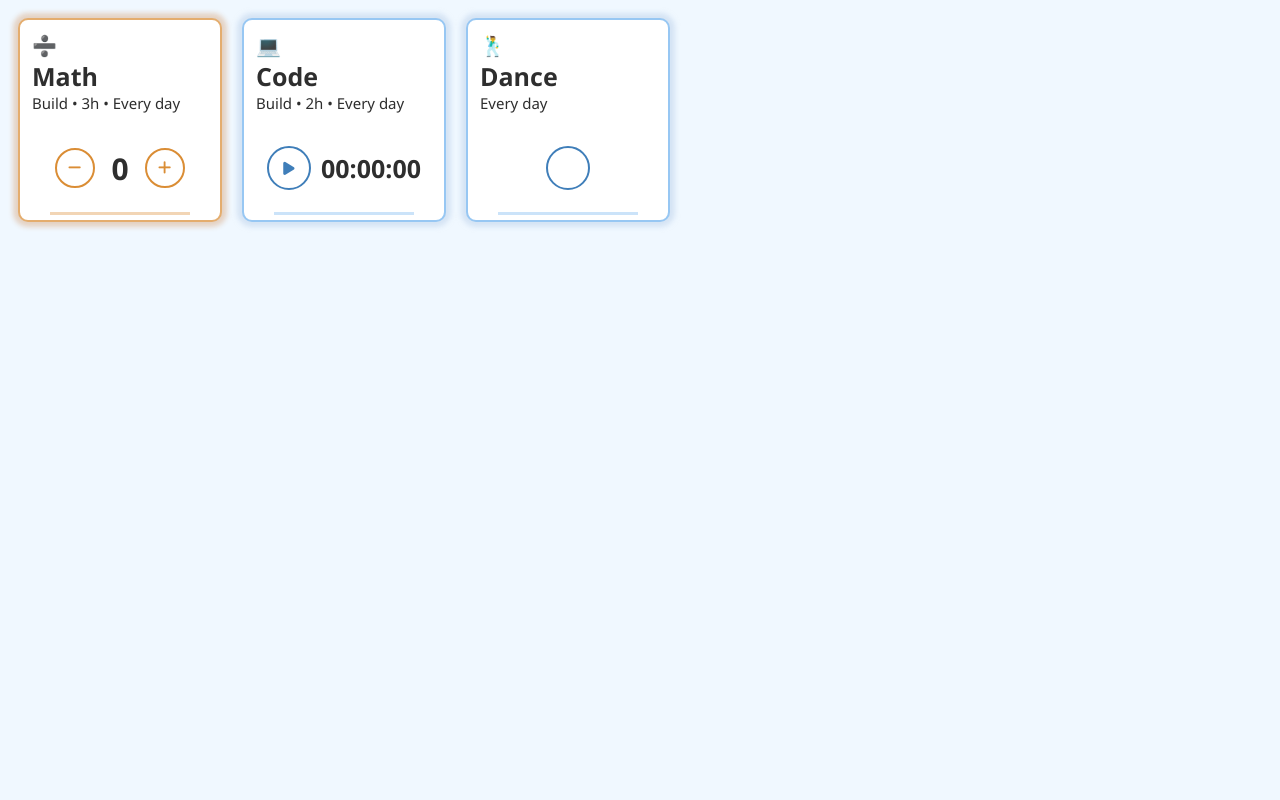
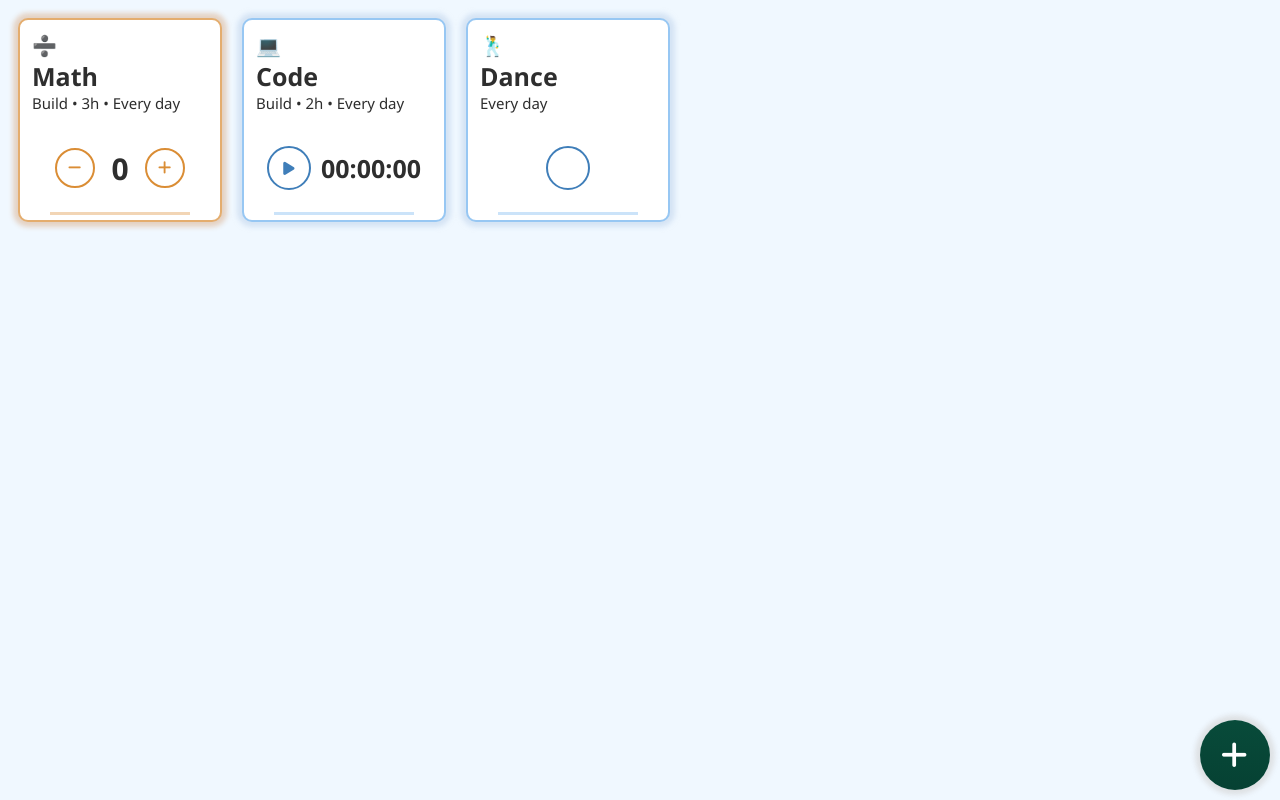
Before and after one commit to eti-iniER/webtasks, a React (Vite) app: page / in a window 1280 px wide. Built offline with nearby package versions, Linux system fonts and the light colour scheme.

Commit message:
Added Create Task button

```diff
--- a/src/App.jsx
+++ b/src/App.jsx
@@ -1,4 +1,5 @@
 import TaskItem from "./components/TaskItem";
+import TaskCreateButton from "./components/UI/TaskCreateButton";
 import TaskGrid from "./components/UI/TaskGrid";
 
 function App() {
@@ -36,6 +37,7 @@ function App() {
         <TaskItem data={secondTask} />
         <TaskItem data={thirdTask} />
       </TaskGrid>
+      <TaskCreateButton />
     </div>
   )
 }
--- /dev/null
+++ b/src/components/UI/TaskCreateButton.css
@@ -0,0 +1,23 @@
+.task-create-button {
+    display: flex;
+    justify-content: center;
+    align-items: center;
+    position: fixed;
+    bottom: 10px;
+    right: 10px;
+    width: 70px;
+    height: 70px;
+    outline: none;
+    padding: 10px;
+    font-size: 30px;
+    border-radius: 50%;
+    border: 0px;
+    background: linear-gradient(180deg, #084b3a, #064133);
+    color: white;
+    box-shadow: 0px 0px 5px 5px #d3d3d39d;
+}
+
+.task-create-button:active {
+    transition-duration: 0.2s;
+    background: linear-gradient(90deg, #115f4c, #115f4c);
+}
--- /dev/null
+++ b/src/components/UI/TaskCreateButton.jsx
@@ -0,0 +1,12 @@
+import "./TaskCreateButton.css";
+
+const TaskCreateButton = () => {
+
+    return (
+        <button className="task-create-button">
+            <span className="fa-solid fa-plus"></span>
+        </button>
+    )
+}
+
+export default TaskCreateButton;
```
